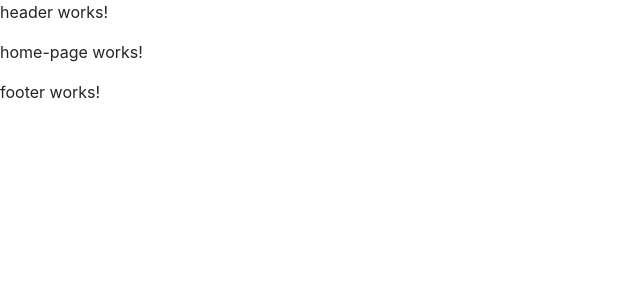
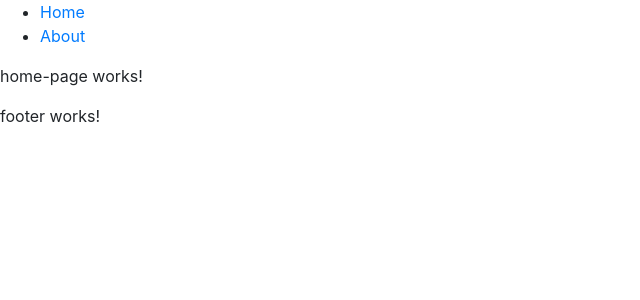
Before and after one commit to jinmingda/learn-angular, an Angular app: page / in a window 1280 px wide. Shown: the top 300 px of the page, without its empty margins (0-640 px from the left). Built offline with nearby package versions, Linux system fonts and the light colour scheme.

Commit message:
Add nav item to header with routerLink

```diff
--- a/src/app/core/header/header.component.html
+++ b/src/app/core/header/header.component.html
@@ -1,3 +1,10 @@
-<p>
-  header works!
-</p>
+<div id="menu">
+  <ul>
+    <li>
+      <a routerLink="/">Home</a>
+    </li>
+    <li>
+      <a routerLink="/about">About</a>
+    </li>
+  </ul>
+</div>
```
